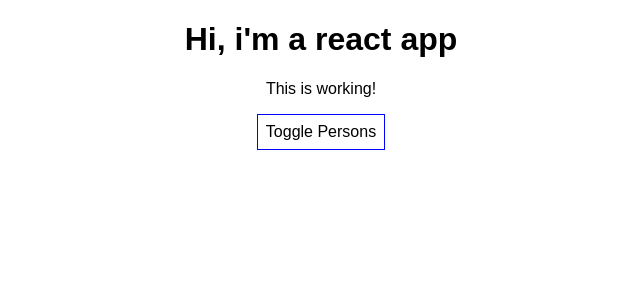
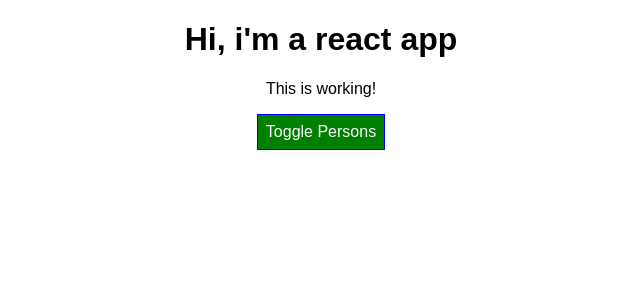
Before and after one commit to maltezc/react-complete-guide, a React (Create React App) app: page / in a window 1280 px wide. Shown: the top 300 px of the page, without its empty margins (319-959 px from the left). Built offline with nearby package versions, Linux system fonts and the light colour scheme.

Commit message:
5.63 - Setting Class Names Dynamically

```diff
--- a/src/App.css
+++ b/src/App.css
@@ -1,3 +1,12 @@
 .App {
     text-align: center;
 }
+
+.red {
+    color: red;
+
+}
+
+.bold {
+    font-weight: bold;
+}
--- a/src/App.js
+++ b/src/App.js
@@ -55,7 +55,8 @@
 
   render() {
         const style = {  // must be written in jsx if it is inline like this
-            backgroundColor: 'white',
+            backgroundColor: 'green',
+            color:'white',
             font: 'inherit',
             border: '1px solid blue',
             padding: '8px',
@@ -75,15 +76,26 @@
                   key={person.id}  // Is necessary to track prop from "class App extends Component"
                   changed={(event) => this.nameChangedHandler(event, person.id)} />
               })}
+
           </div>
+        );
 
-        )
+        style.backgroundColor = 'red'; // accessing js/css style variable through js
     }
+
+    let classes = [];
+    if (this.state.persons.length <= 2) {
+        classes.push('red') // classes = ['red']
+    }
+    if (this.state.persons.length <=1) {
+        classes.push('bold'); // classes = ['red', 'bold']
+    }
+
 
     return (
       <div className="App"> {/* next everything in one root element*/}
         <h1>Hi, i'm a react app</h1>
-          <p>This is working!</p>
+          <p className={classes.join(' ')}>This is working!</p>
           <button
               style={style} // styles a specific component. in this case, a button.
               onClick = {this.togglePersonHandler}>Toggle Persons</button> {/*dont add () after this.switchNameHandler. it will execute when the DOM is loaded*/}
```
